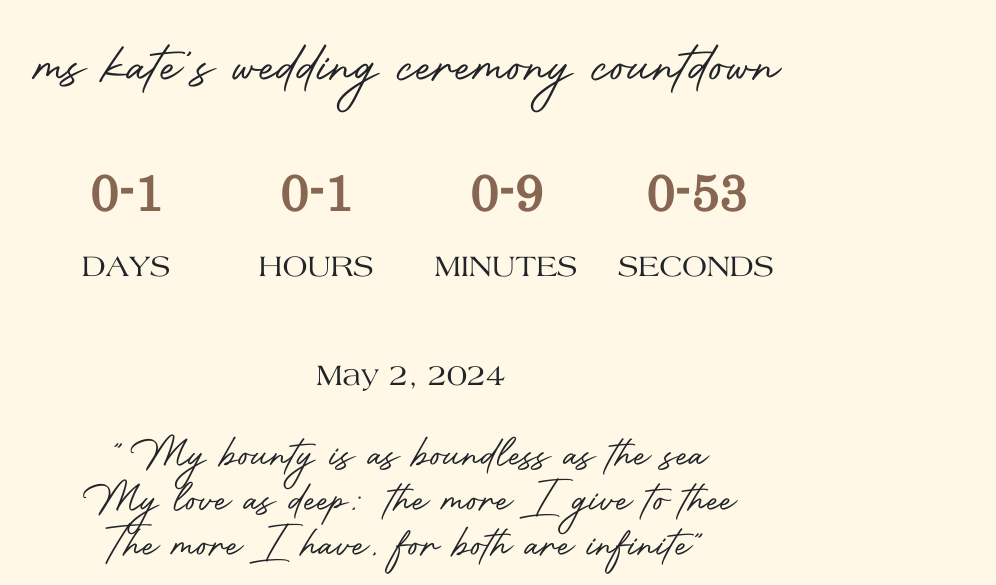
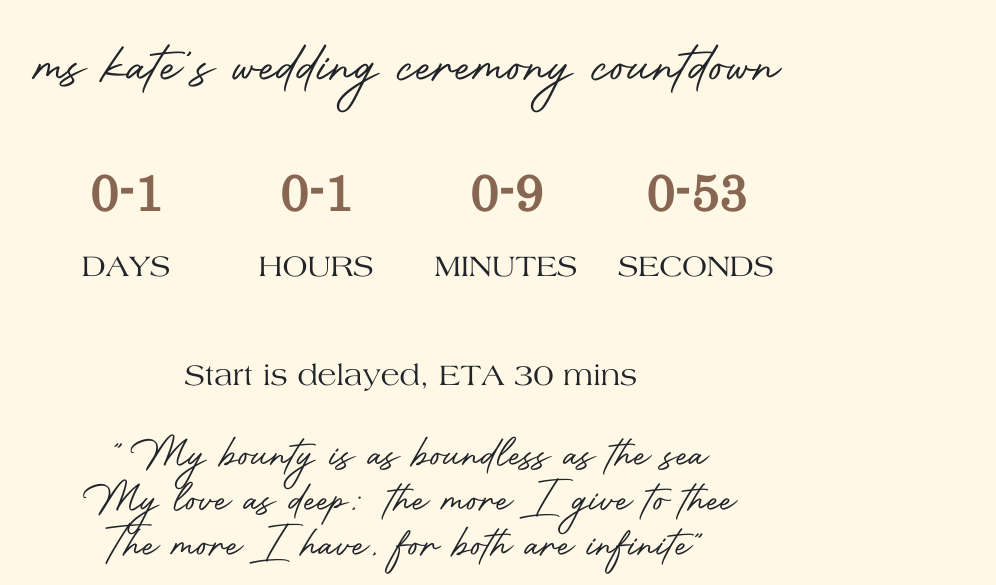
Before and after one commit to youbearlongwithme/youbearlongwithme.github.io, a plain HTML site: page index.html in a window 1280 px wide. Shown: the top 585 px of the page, without its empty margins (229-1225 px from the left). Drawn offline with Linux system fonts and the light colour scheme; a script that the page names is missing.

Commit message:
Update index.html

```diff
--- a/index.html
+++ b/index.html
@@ -43,7 +43,7 @@
                       </div>
                       <br>
                       <br>
-                      <p>May 2, 2024</p>
+                      <p>Start is delayed, ETA 30 mins</p>
                       <br>
                       <p id="quote" class="quote"></p>
                       <div class="row">
```
